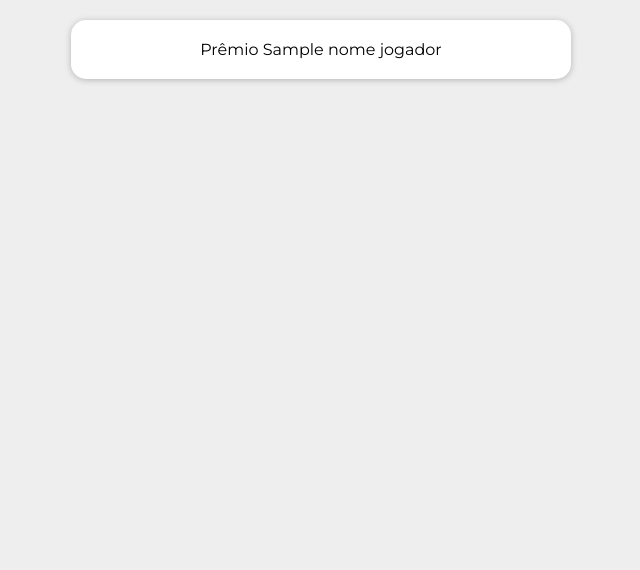
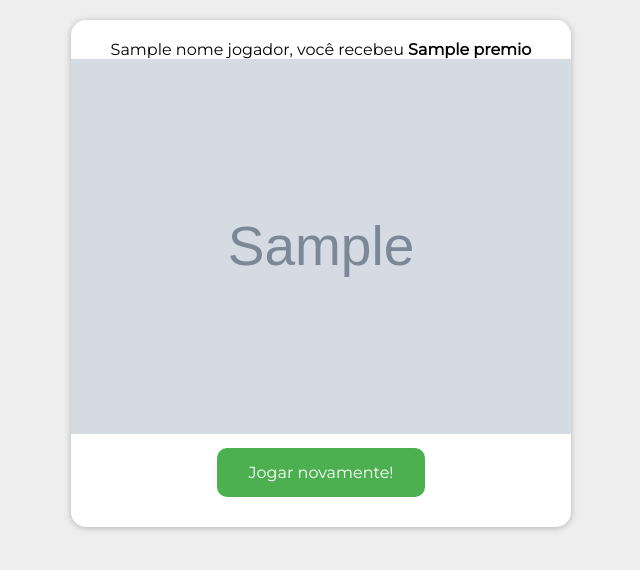
Before and after one commit to paulosalvatore/Ocean_Python_HTML_CSS_30_09_2020, a Flask app: template templates/index.html in a window 1280 px wide. Shown: the top 570 px of the page, without its empty margins (319-959 px from the left). Run offline with Flask 2, Linux system fonts and the light colour scheme; the template is opened without the code that fills it: most values are stand-ins (such as "Sample title", 1, 10 or a date in 2020); grey boxes marked "Sample" are stand-in pictures.

Commit message:
Construção dos blocos HTML do premio

```diff
--- a/templates/index.html
+++ b/templates/index.html
@@ -34,9 +34,17 @@
 
         {% else %}
 
-        Prêmio
+        <div class="jogo__premio">
+            {{ nome_jogador }}, você recebeu <b>{{ premio }}</b>
+        </div>
 
-        {{ nome_jogador }}
+        <div class="jogo__premio-imagem">
+            <img src="{{ premio_imagem }}" alt="Imagem do Prêmio" width="100%">
+        </div>
+
+        <div class="jogo__input jogo__input--jogar-novamente">
+            <a href="/" class="jogo__botao">Jogar novamente!</a>
+        </div>
 
         {% endif %}
     </div>
```
